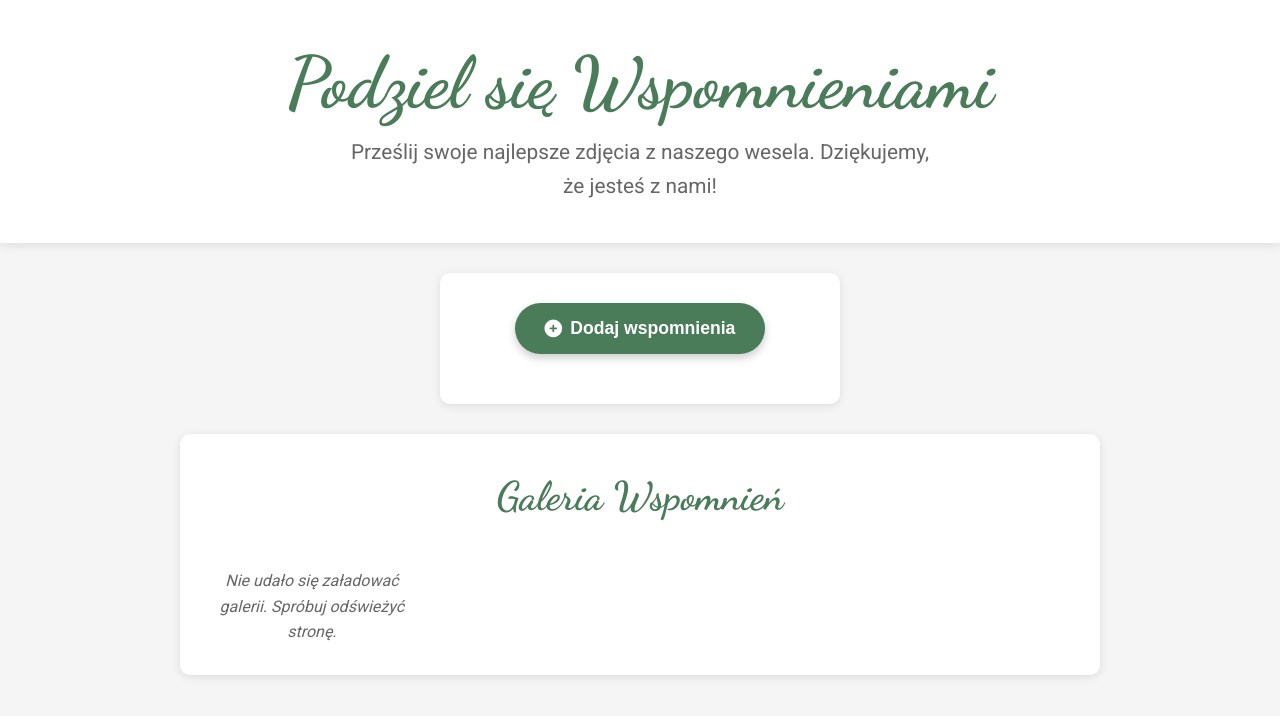
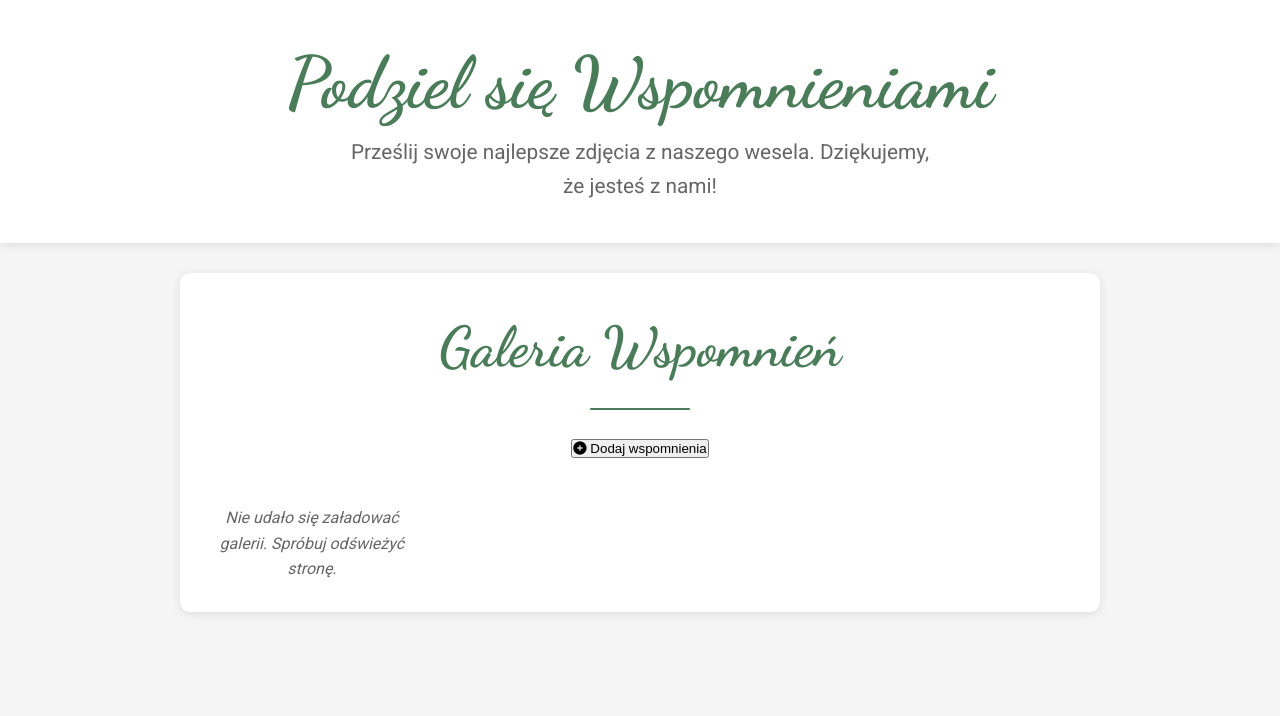
Before and after one commit to dariusz-piskorski/wedding-photo-app, a website: page index.html in a window 1280 px wide. Drawn offline with Linux system fonts and the light colour scheme; no server answers.

Commit message:
Implement upload progress UI and fix gallery loading

```diff
--- a/index.html
+++ b/index.html
@@ -15,19 +15,14 @@
     </header>
 
     <main class="content-section">
-        <div class="upload-area">
+        <section class="gallery-section">
+            <h2 class="gallery-heading">Galeria Wspomnień</h2>
+            <div class="title-separator"></div>
             <input type="file" id="fileInput" multiple accept="image/*,video/*" style="display: none;">
             <button id="uploadButton" class="action-button"><i class="fas fa-plus-circle"></i> Dodaj wspomnienia</button>
-            <div id="status" class="status-message"></div>
-        </div>
-
-        <section class="gallery-section">
-            <h2 class="gallery-heading">Galeria Wspomnień</h2>
+            <div id="status" class="status-message" style="margin-bottom: 25px;"></div>
             <div class="gallery-grid">
                 <!-- Tutaj będą ładowane zdjęcia -->
-                <div class="gallery-placeholder"></div>
-                <div class="gallery-placeholder"></div>
-                <div class="gallery-placeholder"></div>
             </div>
         </section>
     </main>
--- a/styles.css
+++ b/styles.css
@@ -61,53 +61,7 @@ body {
     align-items: center;
 }
 
-/* Upload Area */
-.upload-area {
-    background-color: var(--white);
-    padding: 30px;
-    border-radius: 10px;
-    box-shadow: 0 2px 10px var(--shadow-light);
-    text-align: center;
-    margin-bottom: 30px;
-    width: 100%;
-    max-width: 400px;
-}
 
-.action-button {
-    background-color: var(--primary-green);
-    color: var(--white);
-    padding: 15px 30px;
-    border: none;
-    border-radius: 50px; /* Zaokrąglone rogi */
-    font-size: 1.1em;
-    font-weight: bold;
-    cursor: pointer;
-    transition: background-color 0.3s ease, transform 0.2s ease;
-    box-shadow: 0 4px 8px rgba(0, 0, 0, 0.2);
-    display: inline-flex; /* Użyj flexboxa dla wyrównania ikony i tekstu */
-    align-items: center;
-    justify-content: center;
-}
-
-.action-button i {
-    margin-right: 8px; /* Odstęp między ikoną a tekstem */
-}
-
-.action-button:hover {
-    background-color: #3A6C49; /* Ciemniejszy odcień zieleni */
-    transform: translateY(-2px);
-}
-
-.action-button:active {
-    transform: translateY(0);
-    box-shadow: 0 2px 4px rgba(0, 0, 0, 0.2);
-}
-
-.status-message {
-    margin-top: 20px;
-    font-size: 0.9em;
-    color: var(--secondary-text);
-}
 
 /* Gallery Section */
 .gallery-section {
@@ -117,14 +71,23 @@ body {
     border-radius: 10px;
     box-shadow: 0 2px 10px var(--shadow-light);
     margin-bottom: 30px;
+    text-align: center; /* Center align the content */
 }
 
 .gallery-section h2 {
     text-align: center;
     color: var(--primary-green);
-    margin-bottom: 20px;
-    font-size: 2.5em; /* Jeszcze większa czcionka */
+    margin-bottom: 15px; /* Reduced margin */
+    font-size: 3.5em; /* Increased font size */
     font-family: 'Dancing Script', cursive;
+}
+
+.title-separator {
+    width: 100px;
+    height: 2px;
+    background-color: var(--primary-green);
+    margin: 0 auto 25px auto; /* Center the separator and add space below */
+    border-radius: 2px;
 }
 
 .gallery-grid {
```
